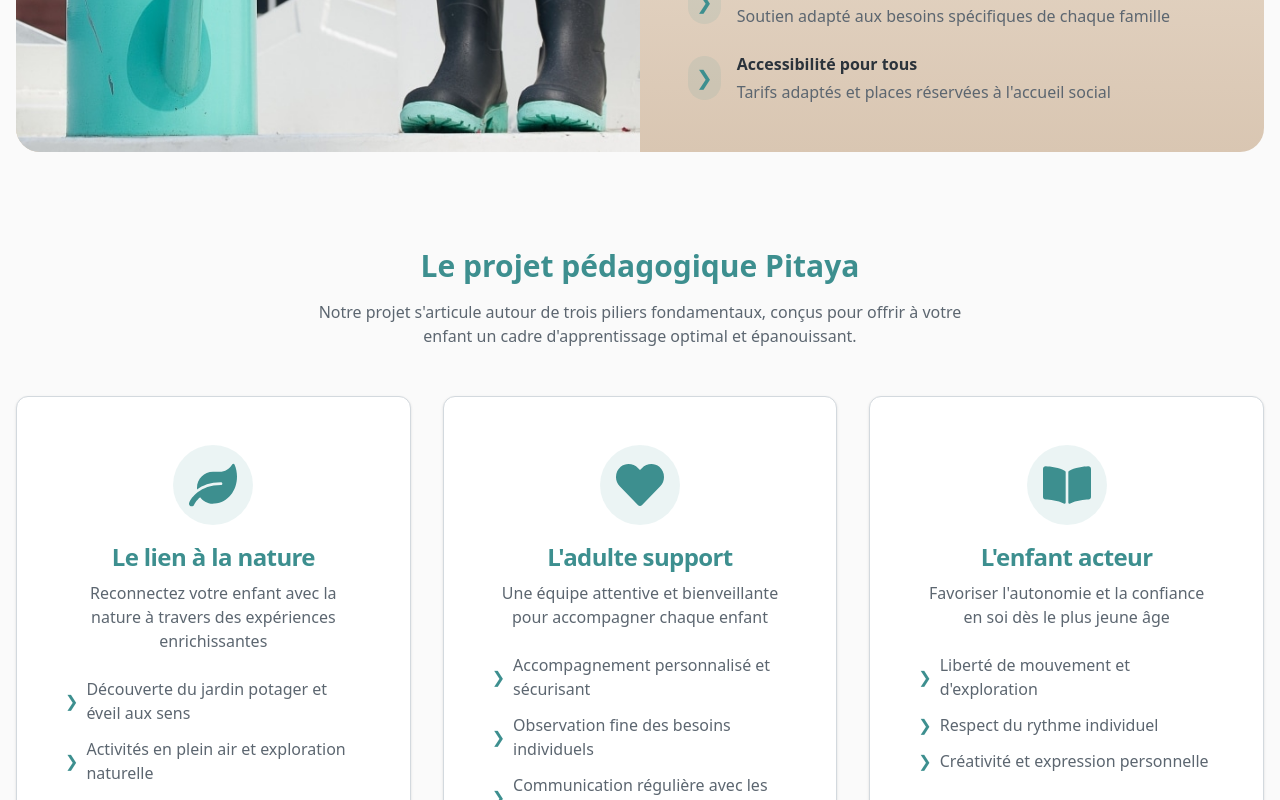
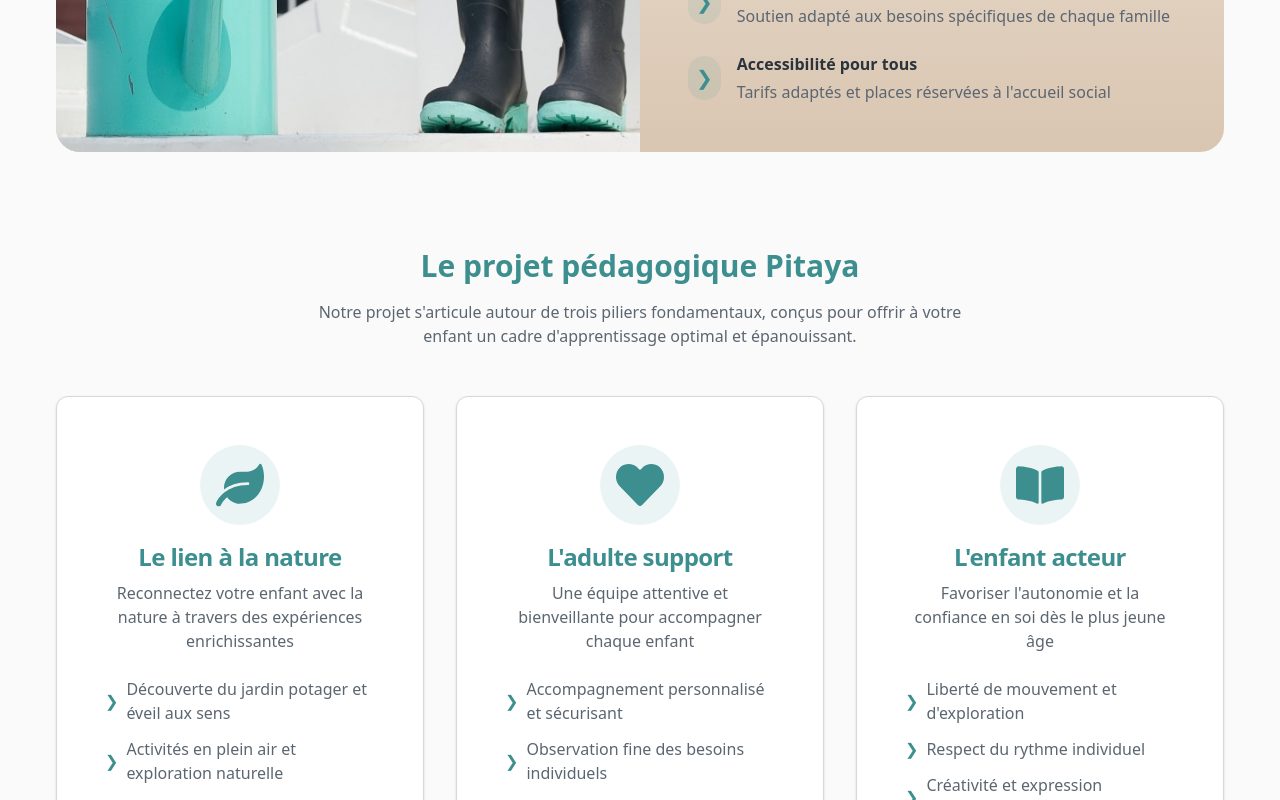
Before and after one commit to edes74500/microcrechepitaya, a Next.js app in the folder apps/frontend/: page /valeurs in a window 1280 px wide. Shown: the part 716-1516 px from the top of the page. Built offline with nearby package versions, Linux system fonts and the light colour scheme.

Commit message:
auto push

```diff
--- a/apps/frontend/app/contact/page.tsx
+++ b/apps/frontend/app/contact/page.tsx
@@ -16,7 +16,7 @@
           </p>
         </div>
 
-        <div className="grid md:grid-cols-2 gap-12">
+        <div className="grid md:grid-cols-2 gap-12 section-container">
           <div>
             <div className="space-y-8">
               <Card className="p-6">
--- a/apps/frontend/app/valeurs/page.tsx
+++ b/apps/frontend/app/valeurs/page.tsx
@@ -15,7 +15,7 @@
           </p>
         </div>
 
-        <div className="space-y-24">
+        <div className="space-y-24 section-container">
           {/* Section 2: Une micro-crèche sociale */}
           <section className="bg-gradient-to-b from-[#f0e5d8] to-[#d9c6b2] rounded-3xl overflow-hidden">
             <div className="grid md:grid-cols-2 grid-cols-1">
```
